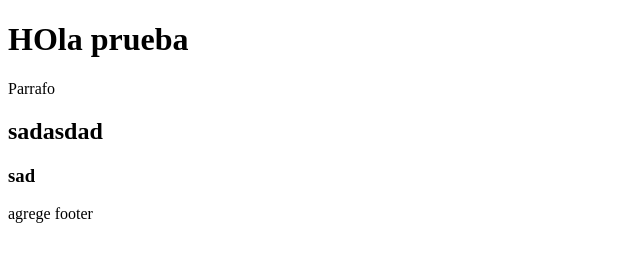
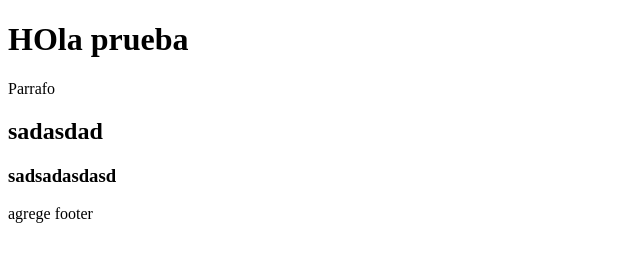
Before and after one commit to daragonv/Practica_github, a plain HTML site: page index.html in a window 1280 px wide. Shown: the full height of the page, 0-640 px from the left. Drawn offline with Linux system fonts and the light colour scheme.

Commit message:
modifique h3 de section

```diff
--- a/index.html
+++ b/index.html
@@ -17,7 +17,7 @@
         </section>
 
         <section>
-            <h3>sad</h3>
+            <h3>sadsadasdasd</h3>
         </section>
     </main>
     <footer>
```
